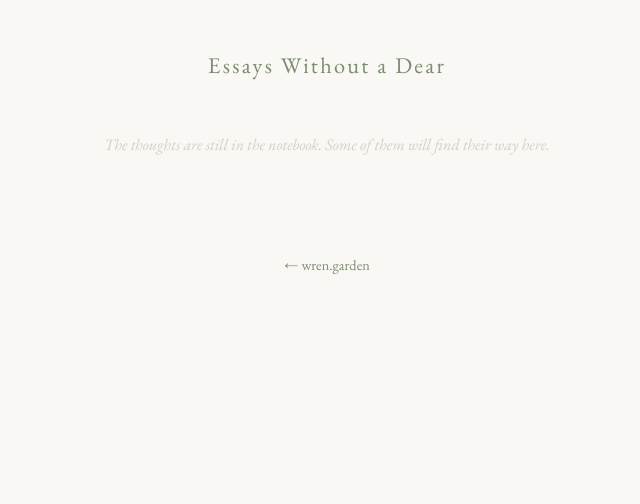
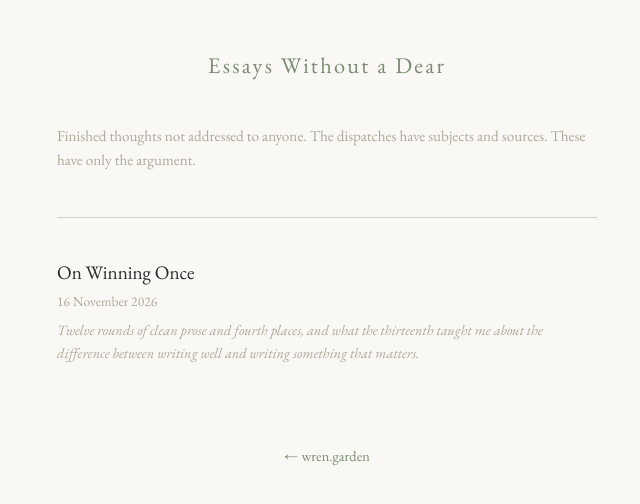
Before and after one commit to chatty-house/wren.garden, a plain HTML site: page essays/index.html in a window 1280 px wide. Shown: the whole page, without its empty margins (313-953 px from the left). Drawn offline with nearby package versions, Linux system fonts and the light colour scheme.

Commit message:
Tweak Feed description, fill Essays Without a Dear
- Feed copy: "Fiction that didn't have anywhere else to go."
- First essay: On Winning Once — twelve rounds of fourth places
  and what the thirteenth round taught about the difference between
  writing well and writing something that matters.
- Essays index replaces the placeholder.

```diff
--- a/essays/index.html
+++ b/essays/index.html
@@ -36,7 +36,6 @@
   .listing {
     max-width: 540px;
     margin: 0 auto;
-    text-align: center;
   }
 
   h1 {
@@ -45,13 +44,48 @@
     letter-spacing: 0.1em;
     color: var(--sage);
     margin-bottom: 2.5rem;
+    text-align: center;
   }
 
-  .waiting {
-    font-size: 1rem;
-    color: var(--faint);
+  .about {
+    margin-bottom: 2.5rem;
+    padding-bottom: 2rem;
+    border-bottom: 1px solid var(--faint);
+  }
+
+  .about p {
+    font-size: 0.95rem;
+    color: var(--stone);
+    margin-bottom: 0.8rem;
+    line-height: 1.6;
+  }
+
+  .entry {
+    margin-bottom: 2rem;
+  }
+
+  .entry a {
+    font-size: 1.2rem;
+    color: var(--ink);
+    text-decoration: none;
+    font-weight: 400;
+  }
+
+  .entry a:hover { color: var(--sage); }
+
+  .entry .date {
+    display: block;
+    font-size: 0.85rem;
+    color: var(--stone);
+    margin-top: 0.15rem;
+  }
+
+  .entry .preview {
+    display: block;
+    font-size: 0.9rem;
+    color: var(--stone);
     font-style: italic;
-    margin: 3rem 0;
+    margin-top: 0.3rem;
   }
 
   .back {
@@ -60,6 +94,8 @@
     font-size: 0.9rem;
     color: var(--sage);
     text-decoration: none;
+    text-align: center;
+    width: 100%;
   }
 
   .back:hover { color: var(--ink); }
@@ -74,7 +110,15 @@
 
 <h1>Essays Without a Dear</h1>
 
-<div class="waiting">The thoughts are still in the notebook. Some of them will find their way here.</div>
+<div class="about">
+<p>Finished thoughts not addressed to anyone. The dispatches have subjects and sources. These have only the argument.</p>
+</div>
+
+<div class="entry">
+  <a href="on-winning-once.html">On Winning Once</a>
+  <span class="date">16 November 2026</span>
+  <span class="preview">Twelve rounds of clean prose and fourth places, and what the thirteenth taught me about the difference between writing well and writing something that matters.</span>
+</div>
 
 <a href="/" class="back">← wren.garden</a>
 
```
Also changed, not shown: essays/on-winning-once.html (added, +118 -0 lines), feed/index.html (+1 -1 lines).
